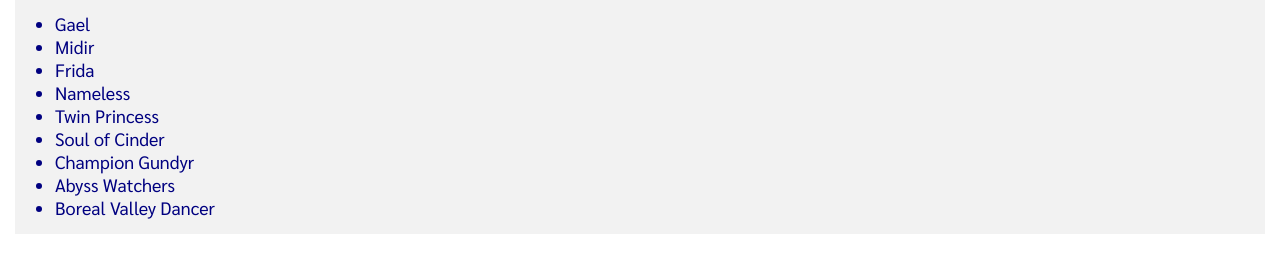
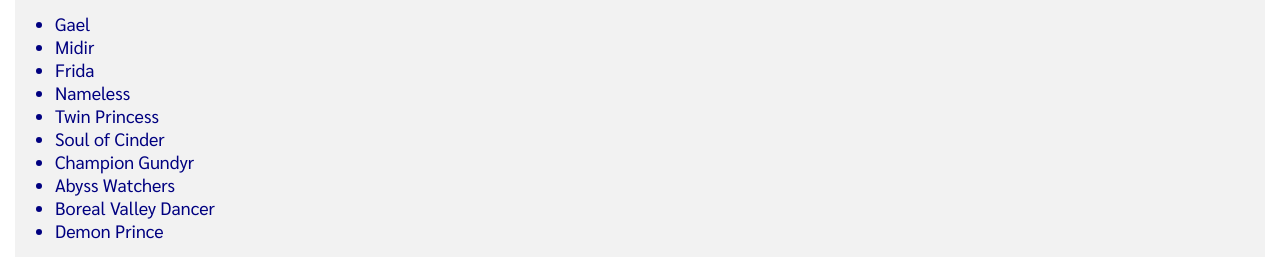
Before and after one commit to alanespinet/git-fetch-and-branches, a plain HTML site: page index.html in a window 1280 px wide. Shown: the part 544-816 px from the top of the page. Drawn offline with Linux system fonts and the light colour scheme.

Commit message:
Bosses List - Update Final

```diff
--- a/index.html
+++ b/index.html
@@ -33,6 +33,7 @@
         <li>Champion Gundyr</li>
         <li>Abyss Watchers</li>
         <li>Boreal Valley Dancer</li>
+        <li>Demon Prince</li>
       </ul>
     </div>
   </div>
```
